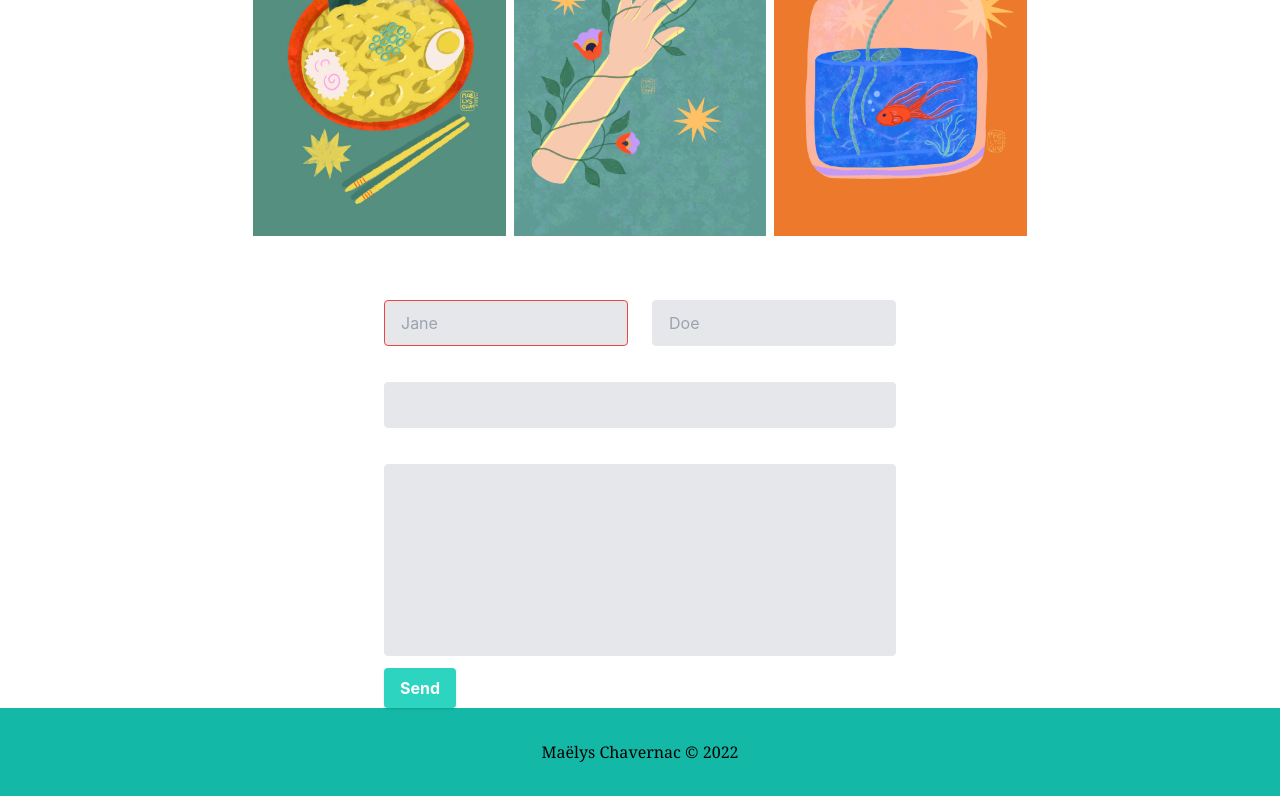
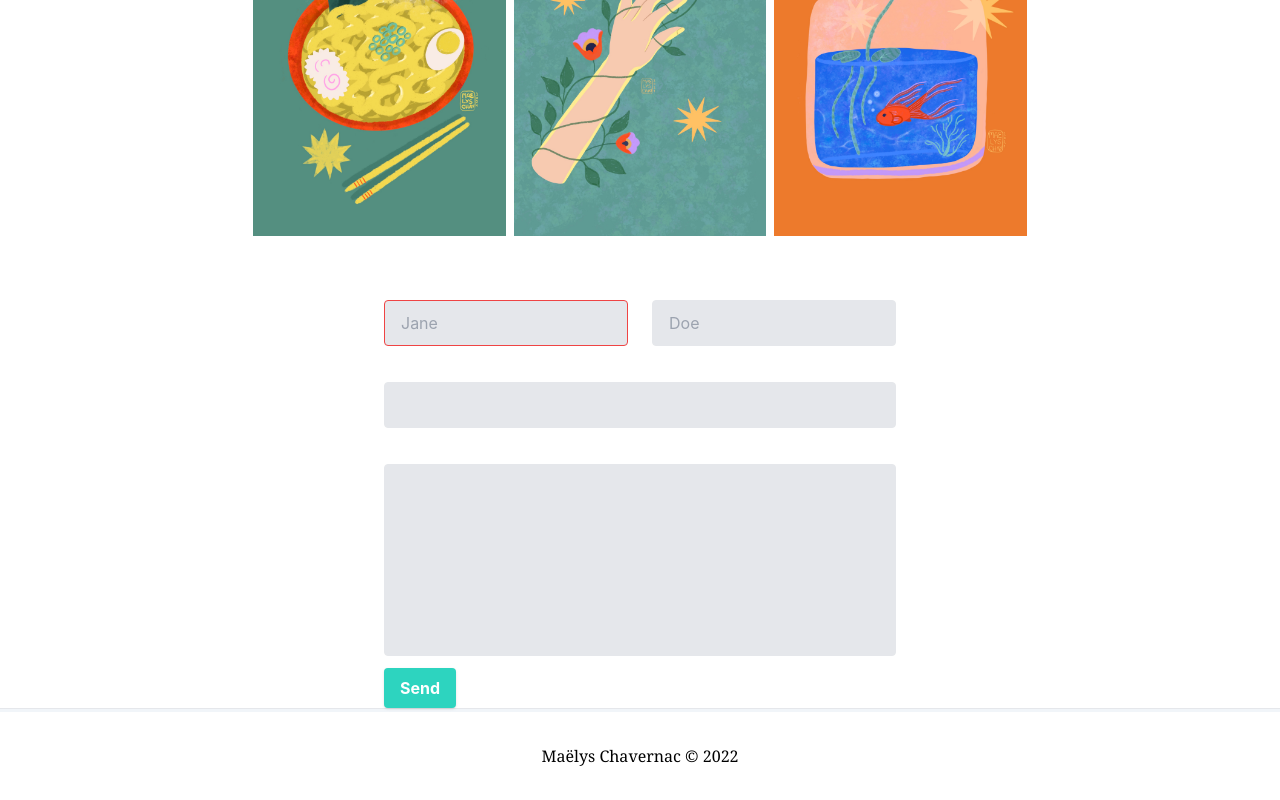
Before and after one commit to philsmithies/maelys_portfolio, a Next.js app in the folder web/: page / in a window 1280 px wide. Shown: the part 1541-2341 px from the top of the page. Built offline with nearby package versions, Linux system fonts and the light colour scheme.

Commit message:
new footer

```diff
--- a/web/components/Footer.js
+++ b/web/components/Footer.js
@@ -2,10 +2,13 @@ import React from "react";
 
 const Footer = () => {
   return (
-    <footer class="container flex justify-around py-8 mx-auto bg-teal-500 w-screen">
-      <h2 className="text-white-800 font-serif">
-        Maëlys Chavernac &copy; 2022
-      </h2>
+    <footer class="container w-screen mx-auto">
+      <hr className="h-1 bg-slate-100" />
+      <div className="flex items-center justify-center py-8">
+        <h2 className="text-white-800 font-serif">
+          Maëlys Chavernac &copy; 2022
+        </h2>
+      </div>
     </footer>
   );
 };
```
